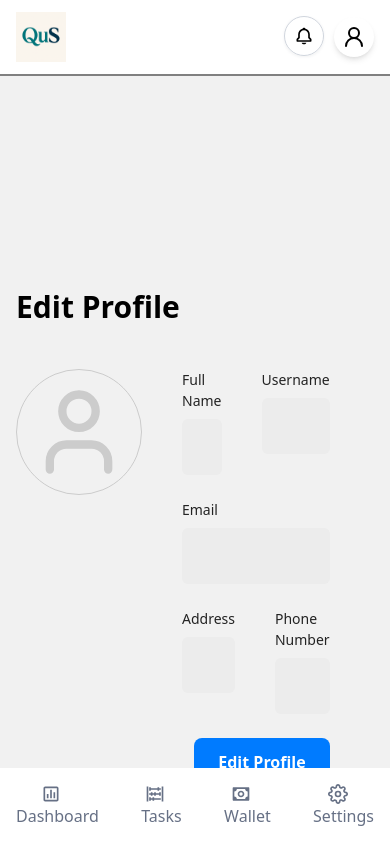
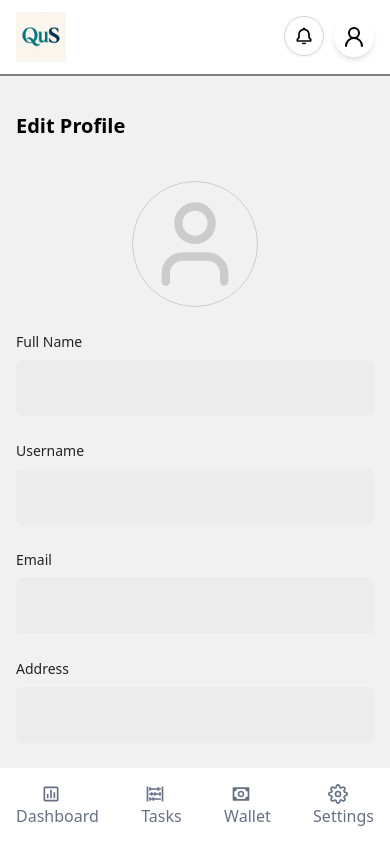
Before and after one commit to Frokesy/qus, a React (Vite) app: page /settings/edit-profile in a window 390 px wide. Built offline with nearby package versions, Linux system fonts and the light colour scheme.

Commit message:
modified settings to fit mobile screen

```diff
--- a/src/pages/settings/change-password/index.tsx
+++ b/src/pages/settings/change-password/index.tsx
@@ -1,27 +1,29 @@
-import { useState } from "react";
 import MainContainer from "../../../components/containers/MainContainer";
 import { EyeIcon } from "../../../components/svgs/Icons";
 
 const ChangePassword = () => {
-  const [password, setPassword] = useState("");
-  const [confirmPassword, setConfirmPassword] = useState("");
-  const [error, setError] = useState("");
+  // const [password, setPassword] = useState("");
+  // const [confirmPassword, setConfirmPassword] = useState("");
+  // const [error, setError] = useState("");
 
-  const handleSubmit = async (e: React.FormEvent<HTMLFormElement>) => {
-    e.preventDefault();
-    if (password !== confirmPassword) {
-      setError("Passwords do not match");
-    } else {
-      // TODO: Implement password change logic
-      setError("");
-    }
-  };
+  // const handleSubmit = async (e: React.FormEvent<HTMLFormElement>) => {
+  //   e.preventDefault();
+  //   if (password !== confirmPassword) {
+  //     setError("Passwords do not match");
+  //   } else {
+  //     // TODO: Implement password change logic
+  //     setError("");
+  //   }
+  // };
 
   return (
     <MainContainer>
-      <h1 className="text-[30px] font-semibold">Change Password</h1>
+      <div className="h-[80vh] overflow-y-auto lg:pb-0 pb-20">
+        <h1 className="lg:text-[30px] text-[20px] font-semibold">
+          Change Password
+        </h1>
 
-      <form onSubmit={handleSubmit} className="mt-10 space-y-6 w-[30vw]">
+        <form className="mt-10 space-y-6 lg:w-[30vw]">
           <div className="flex flex-col space-y-2 lg:w-[30vw]">
             <label htmlFor="password" className="text-[14px] text-[#232323]">
               Old Password
@@ -66,8 +68,9 @@ const ChangePassword = () => {
               Change Password
             </button>
           </div>
-        {error && <p>{error}</p>}
+          {/* {error && <p>{error}</p>} */}
         </form>
+      </div>
     </MainContainer>
   );
 };
--- a/src/pages/settings/edit-profile/index.tsx
+++ b/src/pages/settings/edit-profile/index.tsx
@@ -4,16 +4,19 @@ import MainContainer from "../../../components/containers/MainContainer";
 const EditProfile = () => {
   return (
     <MainContainer>
-      <h1 className="text-[30px] font-semibold">Edit Profile</h1>
+      <div className="h-[80vh] overflow-y-auto lg:pb-0 pb-20">
+        <h1 className="lg:text-[30px] text-[20px] font-semibold">
+          Edit Profile
+        </h1>
 
-      <div className="flex space-x-10 w-[60%] mt-10">
-        <div className="flex items-start">
+        <div className="flex lg:space-x-10 lg:space-y-0 space-y-6 lg:flex-row flex-col lg:w-[60%] mt-10">
+          <div className="flex lg:items-start items-center justify-center">
             <div className="border border-[#ccc] p-3 rounded-full">
               <User size={100} color="#ccc" />
             </div>
           </div>
           <div className="space-y-6 w-[100%]">
-          <div className="flex justify-between space-x-10 w-[100%]">
+            <div className="flex lg:flex-row flex-col justify-between lg:space-x-10 lg:space-y-0 space-y-6 w-[100%]">
               <div className="flex flex-col space-y-2 lg:w-[50%]">
                 <label htmlFor="name" className="text-[14px] text-[#232323]">
                   Full Name
@@ -25,7 +28,10 @@ const EditProfile = () => {
                 />
               </div>
               <div className="flex flex-col space-y-2 lg:w-[50%]">
-              <label htmlFor="username" className="text-[14px] text-[#232323]">
+                <label
+                  htmlFor="username"
+                  className="text-[14px] text-[#232323]"
+                >
                   Username
                 </label>
                 <input
@@ -47,7 +53,7 @@ const EditProfile = () => {
               />
             </div>
 
-          <div className="flex justify-between space-x-10">
+            <div className="flex lg:flex-row flex-col justify-between lg:space-x-10 lg:space-y-0 space-y-6 w-[100%]">
               <div className="flex flex-col space-y-2 lg:w-[50%]">
                 <label htmlFor="address" className="text-[14px] text-[#232323]">
                   Address
@@ -77,6 +83,7 @@ const EditProfile = () => {
             </div>
           </div>
         </div>
+      </div>
     </MainContainer>
   );
 };
--- a/src/pages/settings/index.tsx
+++ b/src/pages/settings/index.tsx
@@ -5,9 +5,10 @@ import { CaretDown } from "../../components/svgs/Icons";
 const Settings = () => {
   return (
     <MainContainer>
-      <h1 className="text-[30px] font-semibold">Settings</h1>
+      <div className="h-[80vh]">
+        <h1 className="lg:text-[30px] text-[20px] font-semibold">Settings</h1>
 
-      <div className="space-y-4 w-[50%] mt-10">
+        <div className="space-y-4 lg:w-[50%] mt-10">
           <NavLink
             to="/settings/edit-profile"
             className="flex items-center justify-between border-b-2 border-[#ccc] pb-4"
@@ -33,7 +34,9 @@ const Settings = () => {
             </div>
           </NavLink>
           <div className="flex items-center justify-between border-b-2 border-[#ccc] pb-4">
-          <span className="text-[16px]">Enable Two-Factor Authentication</span>
+            <span className="text-[16px]">
+              Enable Two-Factor Authentication
+            </span>
             <div className="rotate-270">
               <CaretDown color="black" />
             </div>
@@ -45,6 +48,7 @@ const Settings = () => {
             </div>
           </div>
         </div>
+      </div>
     </MainContainer>
   );
 };
```
Lines whose indentation alone changed are shown as unchanged.
